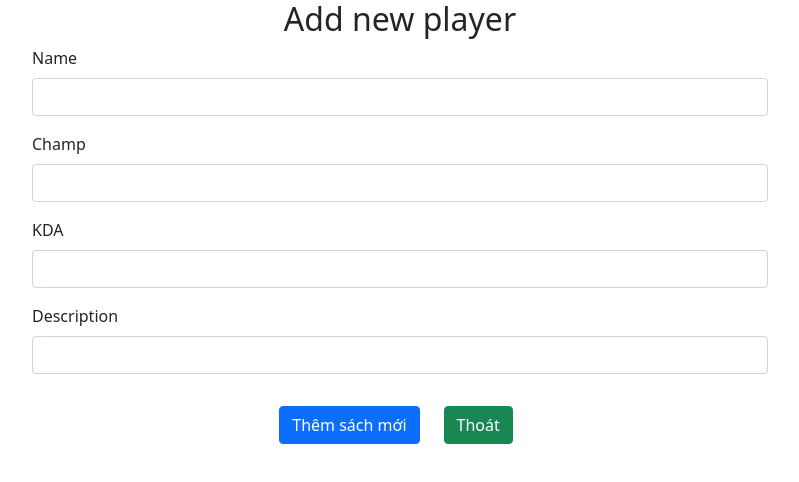
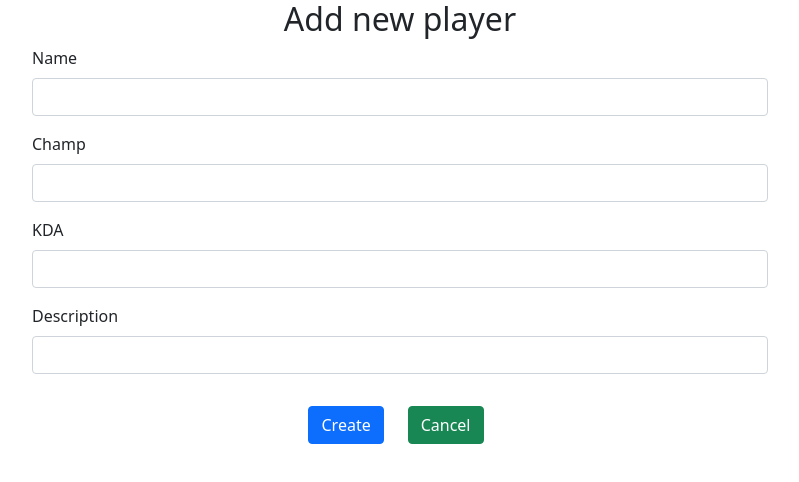
Before and after one commit to tiennv0608/05_Module5_Test, an Angular app: page /players/create in a window 1280 px wide. Shown: the top 482 px of the page, without its empty margins (240-1039 px from the left). Built offline with nearby package versions, Linux system fonts and the light colour scheme.

Commit message:
sửa lỗi button

```diff
--- a/src/app/component/player-create/player-create.component.html
+++ b/src/app/component/player-create/player-create.component.html
@@ -25,8 +25,8 @@
           <input type="text" class="form-control" id="exampleInputPassword2" formControlName="des">
         </div>
         <div class="mb-3 text-center">
-          <button type="submit" class="btn btn-primary m-2">Thêm sách mới</button>
-          <a routerLink="/books" class="btn btn-success m-3">Thoát</a>
+          <button type="submit" class="btn btn-primary m-2">Create</button>
+          <a routerLink="/books" class="btn btn-success m-3">Cancel</a>
         </div>
       </form>
     </div>
--- a/src/app/component/player-delete/player-delete.component.html
+++ b/src/app/component/player-delete/player-delete.component.html
@@ -30,8 +30,8 @@
                  [value]="player.des" readonly>
         </div>
         <div class="mb-3 text-center">
-          <button class="btn btn-danger m-2">Xóa sách</button>
-          <a class="btn btn-success m-3" routerLink="/players">Thoát</a>
+          <button class="btn btn-danger m-2">Delete</button>
+          <a class="btn btn-success m-3" routerLink="/players">Cancel</a>
         </div>
       </form>
     </div>
--- a/src/app/component/player-edit/player-edit.component.html
+++ b/src/app/component/player-edit/player-edit.component.html
@@ -27,8 +27,8 @@
           <input type="text" class="form-control" id="exampleInputPassword2" formControlName="des" [value]="player.des">
         </div>
         <div class="mb-3 text-center">
-          <button type="submit" class="btn btn-primary m-2">Cập nhật</button>
-          <a routerLink="/players" class="btn btn-success m-3">Thoát</a>
+          <button type="submit" class="btn btn-primary m-2">Update</button>
+          <a routerLink="/players" class="btn btn-success m-3">Cancel</a>
         </div>
       </form>
     </div>
--- a/src/app/component/player-list/player-list.component.html
+++ b/src/app/component/player-list/player-list.component.html
@@ -20,7 +20,7 @@
           <th scope="col">#</th>
           <th scope="col">Name</th>
           <th scope="col">Champ</th>
-          <th scope="col"></th>
+          <th scope="col" colspan="2"></th>
         </tr>
         </thead>
         <tbody>
```
